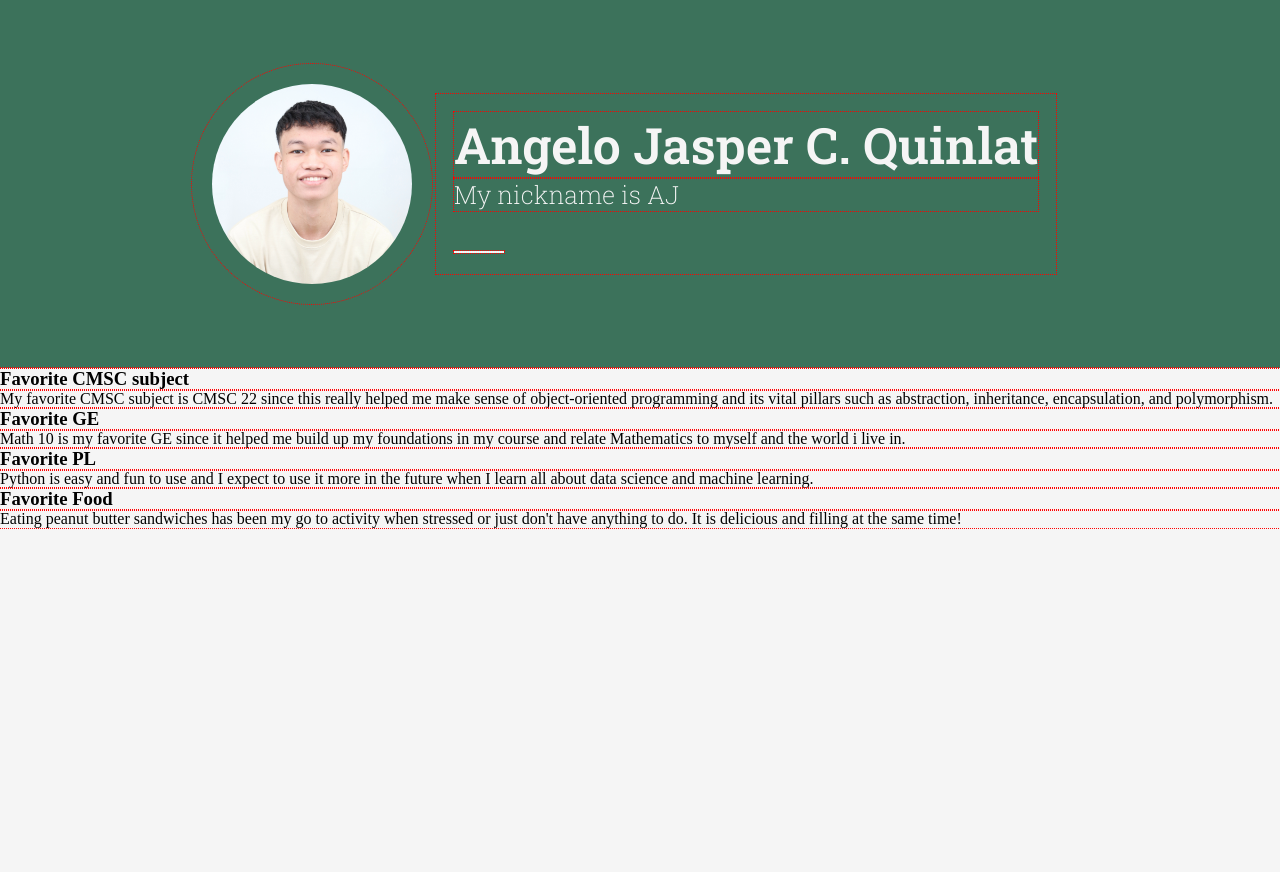
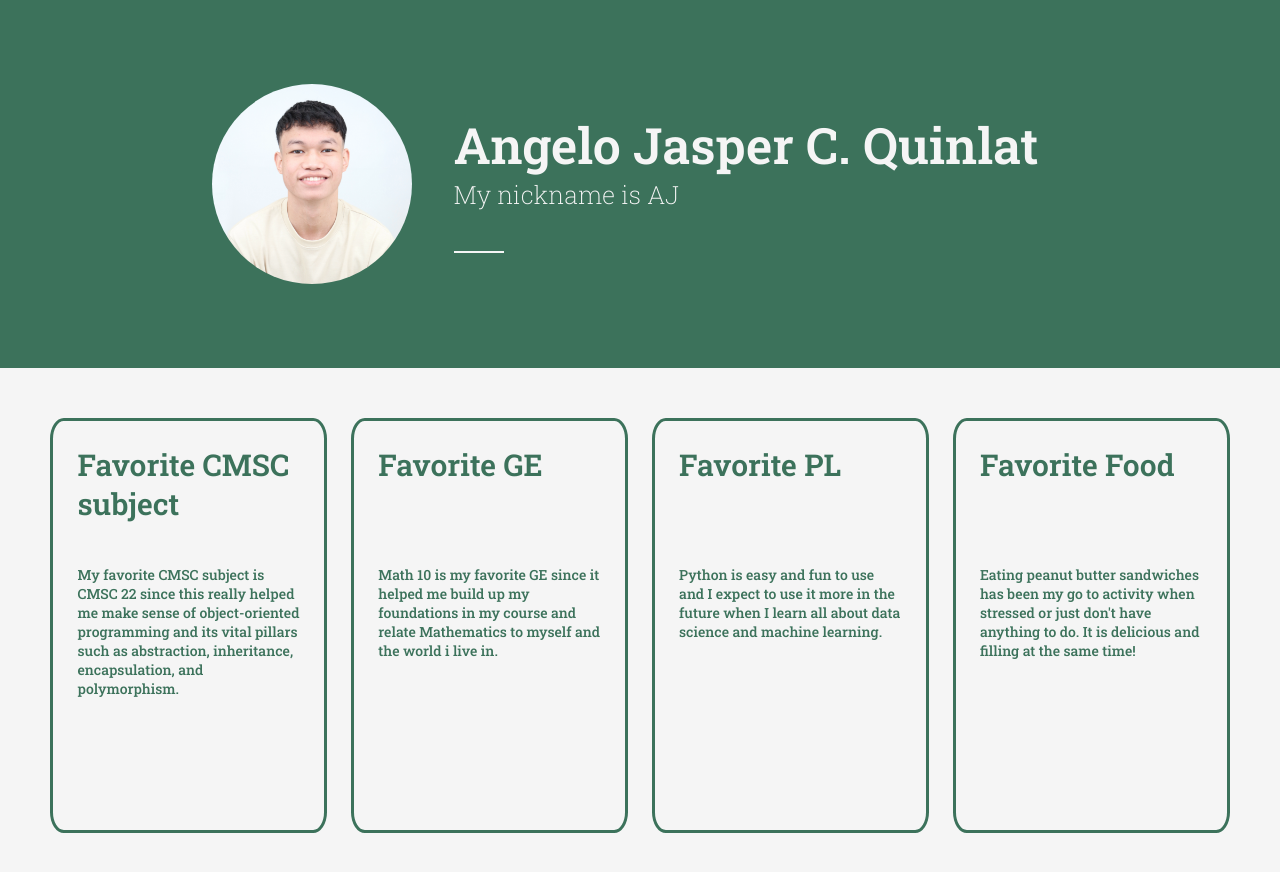
Before and after one commit to CMSC100-UV4L/exer-01-github-repository-AJQuinlat, a plain HTML site: page index.html in a window 1280 px wide. Before the commit the page ends 800 px from the top, so only its background shows below. Drawn offline with Linux system fonts and the light colour scheme.

Commit message:
ui: edited css for favorites section

```diff
--- a/style.css
+++ b/style.css
@@ -1,14 +1,15 @@
 /* import statement for fonts */
-@import url('https://fonts.googleapis.com/css2?family=Montserrat:wght@200;600;800;900&family=Roboto+Slab:wght@200;300;500;600&display=swap');
+@import url('https://fonts.googleapis.com/css2?family=Roboto+Slab:wght@200;300;500;600&display=swap');
 
 /* normalizing margin and padding along with guidelines*/
 * {
     margin: 0px;
     padding: 0px;
-    outline: 1px dotted red;
+    /*outline: 1px dotted red;*/
 }
 
 body {
+    font-family: "Roboto Slab", "sans-serif";
     height: 100%;
     margin: 0;
     background-color: #f5f5f5;
@@ -28,7 +29,6 @@ body {
 }
 
 h1 {
-    font-family: "Roboto Slab", "sans-serif";
     font-size: 50px;
     font-weight: 600;
     color: #f5f5f5;
@@ -36,7 +36,6 @@ h1 {
 }
 
 h2 {
-    font-family: "Roboto Slab", "sans-serif";
     font-weight: 200;
     font-size: 25px;
     color: #f5f5f5;
@@ -59,3 +58,37 @@ img {
     border-bottom: 2px solid #f5f5f5;
     display: inline-block;
 }
+
+h3 {
+    font-size: 30px;
+    font-weight: 600;
+    color: #3C725B;
+    height: 10vh;
+    margin-bottom: 5vh;
+}
+
+p {
+    font-size: 14px;
+    font-weight: 400;
+    color: #3C725B;
+}
+
+.favorites {
+    padding: 3%;
+    display: flex;
+    justify-content: space-between;
+}
+
+.box {
+    border-color: #3C725B;
+    border-style: solid;
+    border-radius: 5%;
+    border-width: 3px;
+    width: 20vw;
+    height: 45vh;
+    margin: 1%;
+    padding: 2%;
+    display: inline-block;
+    vertical-align: middle;
+
+}
```
